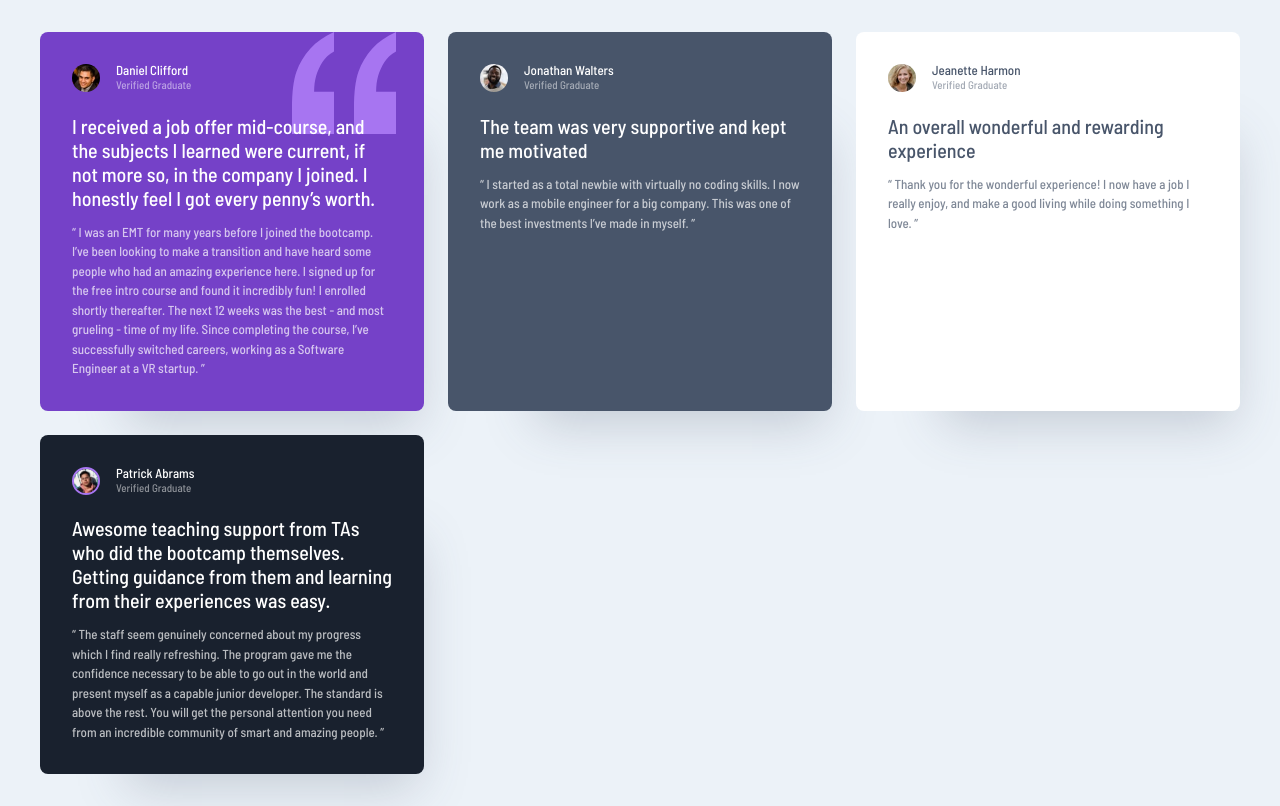
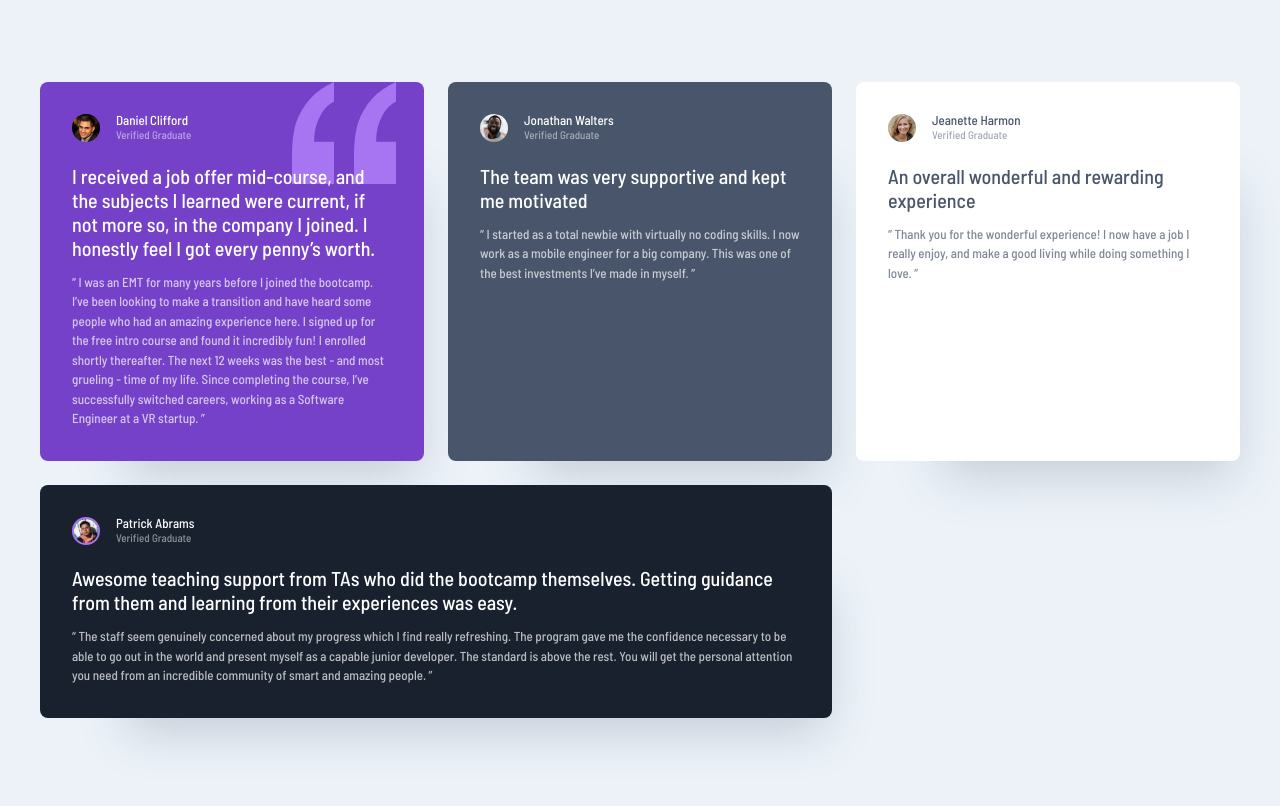
Before and after one commit to crossfire3001/grid-css-V2, a plain HTML site: page index.html in a window 1280 px wide. Drawn offline with Linux system fonts and the light colour scheme.

Commit message:
no need to use rows, using grid-column: span 2

```diff
--- a/index.html
+++ b/index.html
@@ -20,7 +20,7 @@
     <div class="container">
     <main class="testimonial-grid">
         <article
-          class="testimonial grid-col-span-2 flow bg-primary-400 quote text-neutral-100"
+          class="testimonial flow bg-primary-400 quote text-neutral-100"
         >
           <div class="flex">
             <div>
--- a/style.css
+++ b/style.css
@@ -148,10 +148,14 @@ h3 {
   margin: 0 auto;
 }
 
+.grid-col-span-2 {
+  grid-column: span 2;
+}
+
 .testimonial-grid {
   display: grid;
   gap: 1.5rem;
-  grid-template-columns: 1fr 1fr 1fr;
+  grid-template-columns: repeat(3, 1fr);
  /* grid-auto-columns: 1fr;
   grid-template-areas:
     "one"
```
